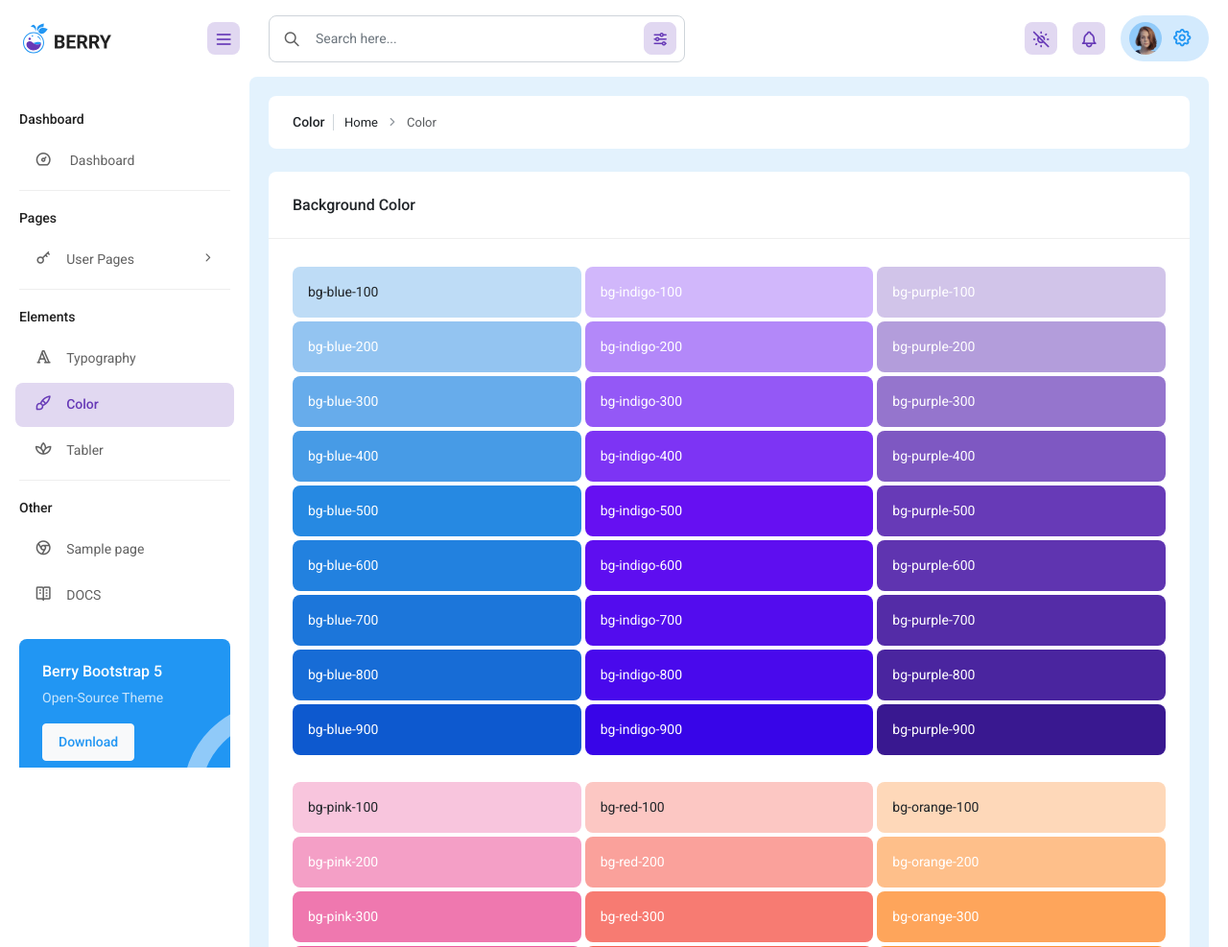
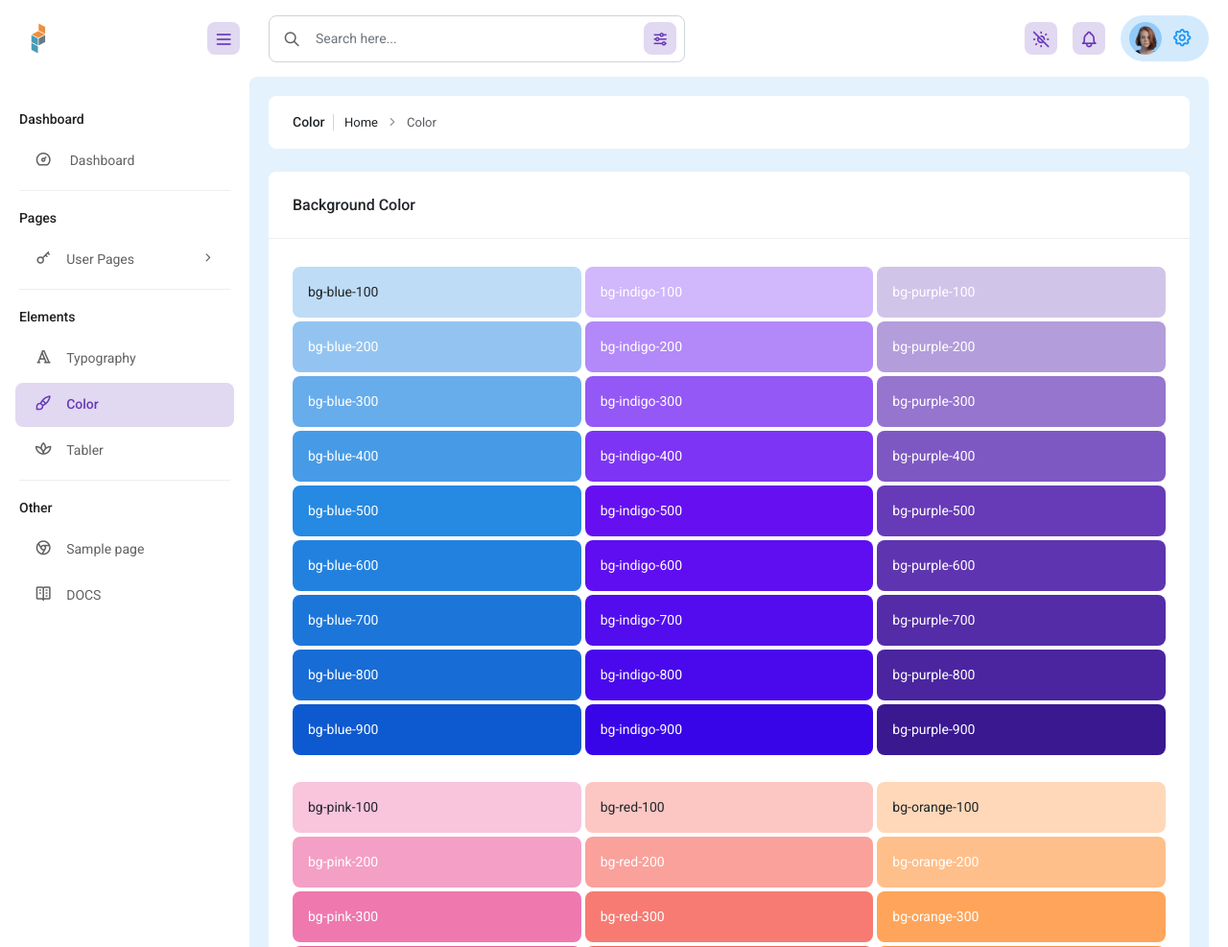
Before and after one commit to pydatakla/FoodWasteAndData, a Flask app: page /color in a window 1280 px wide. Shown: the top 987 px of the page at 96% size. Run offline with Flask 2, Linux system fonts and the light colour scheme; a user stored in the database is signed in; style sheets or scripts are compiled from the project's sources; some libraries are stand-ins or nearby versions.

Commit message:
UI: Redesign UI for a better dashboard

```diff
--- a/apps/templates/includes/footer.html
+++ b/apps/templates/includes/footer.html
@@ -3,15 +3,8 @@
     <div class="row">
       <div class="col my-1">
         <p class="m-0">
-          &copy; <a href="https://codedthemes.com/?ref=appseed" target="_blank">Codedthemes</a> - Coded by AppSeed.
+          &copy; <a href="https://codedthemes.com/?ref=appseed" target="_blank">PyData Kampala 2024</a>
         </p>
-      </div>
-      <div class="col-auto my-1">
-        <ul class="list-inline footer-link mb-0">
-          <li class="list-inline-item"><a href="https://appseed.us/product/berry-dashboard/flask/" target="_blank">Download</a></li>
-          <li class="list-inline-item"><a href="https://appseed.us/product/berry-dashboard-pro/flask/" target="_blank">PRO Version</a></li>
-          <li class="list-inline-item"><a href="https://appseed.us/support/" target="_blank">Support</a></li>
-        </ul>
       </div>
     </div>
   </div>
--- a/apps/templates/includes/navigation.html
+++ b/apps/templates/includes/navigation.html
@@ -3,7 +3,7 @@
   <div class="m-header">
     <a href="/" class="pc-link">
       <!-- ========   change your logo hear   ============ -->
-      <img src="{{ url_for('static', filename='assets/images/logo-dark.svg') }}" alt="" class="logo logo-lg" />
+      <img src="{{ url_for('static', filename='assets/images/favicon-32x32.png') }}" alt="" class="logo logo-lg" />
     </a>
     <!-- ======= Menu collapse Icon ===== -->
     <div class="pc-h-item">
--- a/apps/templates/includes/sidebar.html
+++ b/apps/templates/includes/sidebar.html
@@ -4,7 +4,7 @@
     <div class="m-header">
       <a href="index.html" class="b-brand">
         <!-- ========   Change your logo from here   ============ -->
-        <img src="{{ url_for('static', filename='assets/images/logo-dark.svg') }}" alt="" class="logo logo-lg" />
+        <img src="{{ url_for('static', filename='assets/images/favicon-16x16.png') }}" alt="" class="logo logo-lg" />
       </a>
     </div>
     <div class="navbar-content">
@@ -66,12 +66,7 @@
           <a href="https://github.com/app-generator/flask-berry-dashboard" target="_blank" class="pc-link"><span
               class="pc-micon"><i class="ti ti-vocabulary"></i></span><span class="pc-mtext">DOCS</span></a></li>
       </ul>
-      <div class="pc-navbar-card bg-primary rounded">
-        <h4 class="text-white">Berry Bootstrap 5</h4>
-        <p class="text-white opacity-75">Open-Source Theme</p>
-        <a href="https://appseed.us/product/berry-dashboard/flask/"
-           target="_blank" class="btn btn-light text-primary">Download</a>
-      </div>
+
     </div>
   </div>
 </nav>
--- a/apps/templates/layouts/base.html
+++ b/apps/templates/layouts/base.html
@@ -1,16 +1,16 @@
 <!DOCTYPE html>
 <html lang="en">
 <head>
-  <title>{% block title %}{% endblock title %} | Berry Bootstrap 5 Admin Template</title>
+  <title>{% block title %}{% endblock title %} | PyData Kampala</title>
   <meta charset="utf-8" />
   <meta name="viewport" content="width=device-width, initial-scale=1.0, user-scalable=0, minimal-ui" />
   <meta http-equiv="X-UA-Compatible" content="IE=edge" />
   <meta
     name="description"
-    content="Berry is made using Bootstrap 5 design framework. Download the free admin template & use it for your project."
+    content=""
   />
-  <meta name="keywords" content="Berry, Dashboard UI Kit, Bootstrap 5, Admin Template, Admin Dashboard, CRM, CMS, Bootstrap Admin Template" />
-  <meta name="author" content="CodedThemes" />
+  <meta name="keywords" content="" />
+  <meta name="author" content="PyData Kampala Team" />
 
   {% include 'includes/styles.html' %}
 
```
Also changed, not shown: apps/templates/layouts/auth_base.html (+4 -4 lines), apps/static/assets/images/android-chrome-192x192.png (added), apps/static/assets/images/android-chrome-512x512.png (added), apps/static/assets/images/apple-touch-icon.png (added), apps/static/assets/images/favicon-16x16.png (added), apps/static/assets/images/favicon-32x32.png (added), apps/static/assets/images/favicon.ico (added), apps/static/assets/images/site.webmanifest (added), 2 other files.
